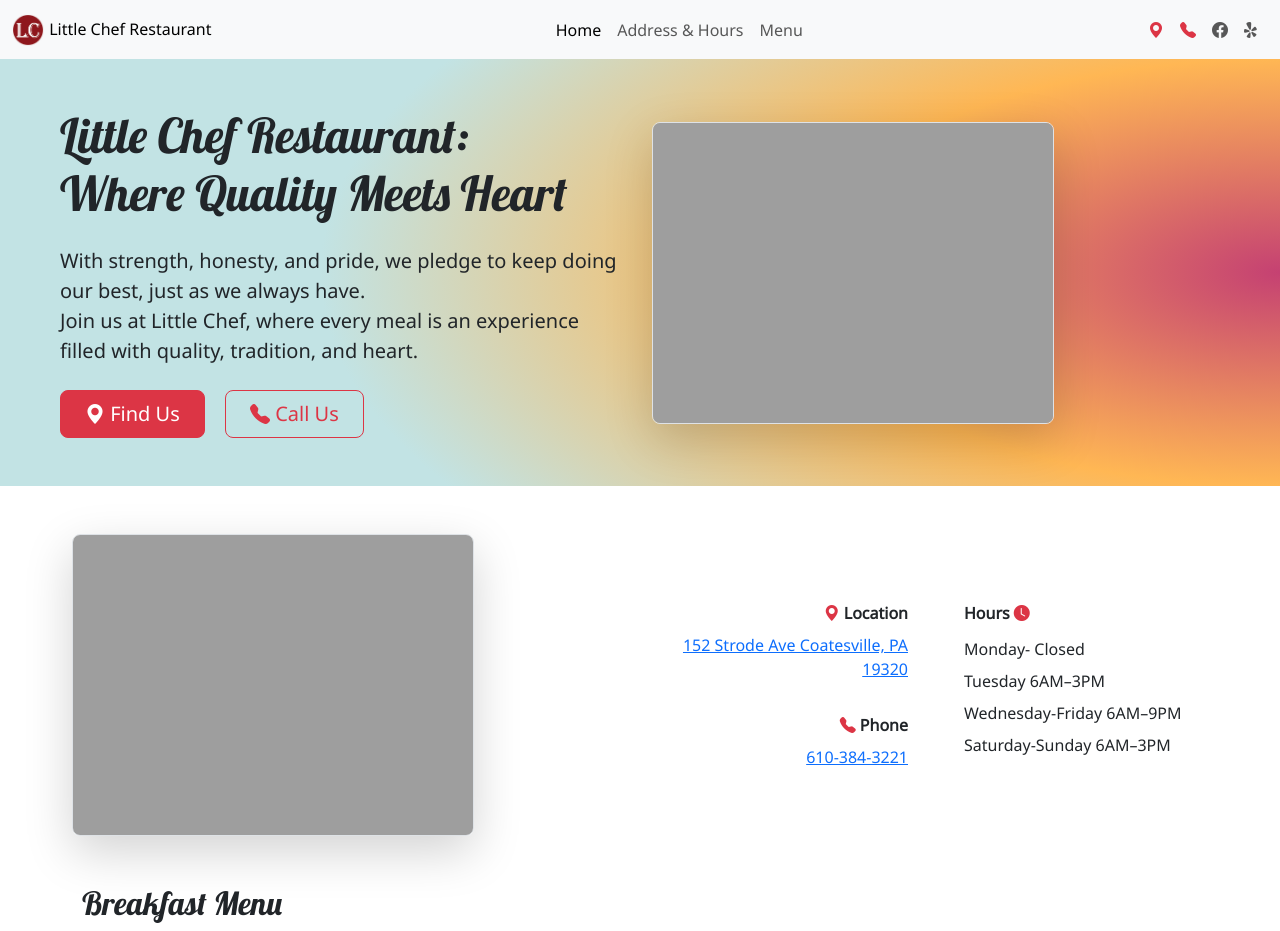
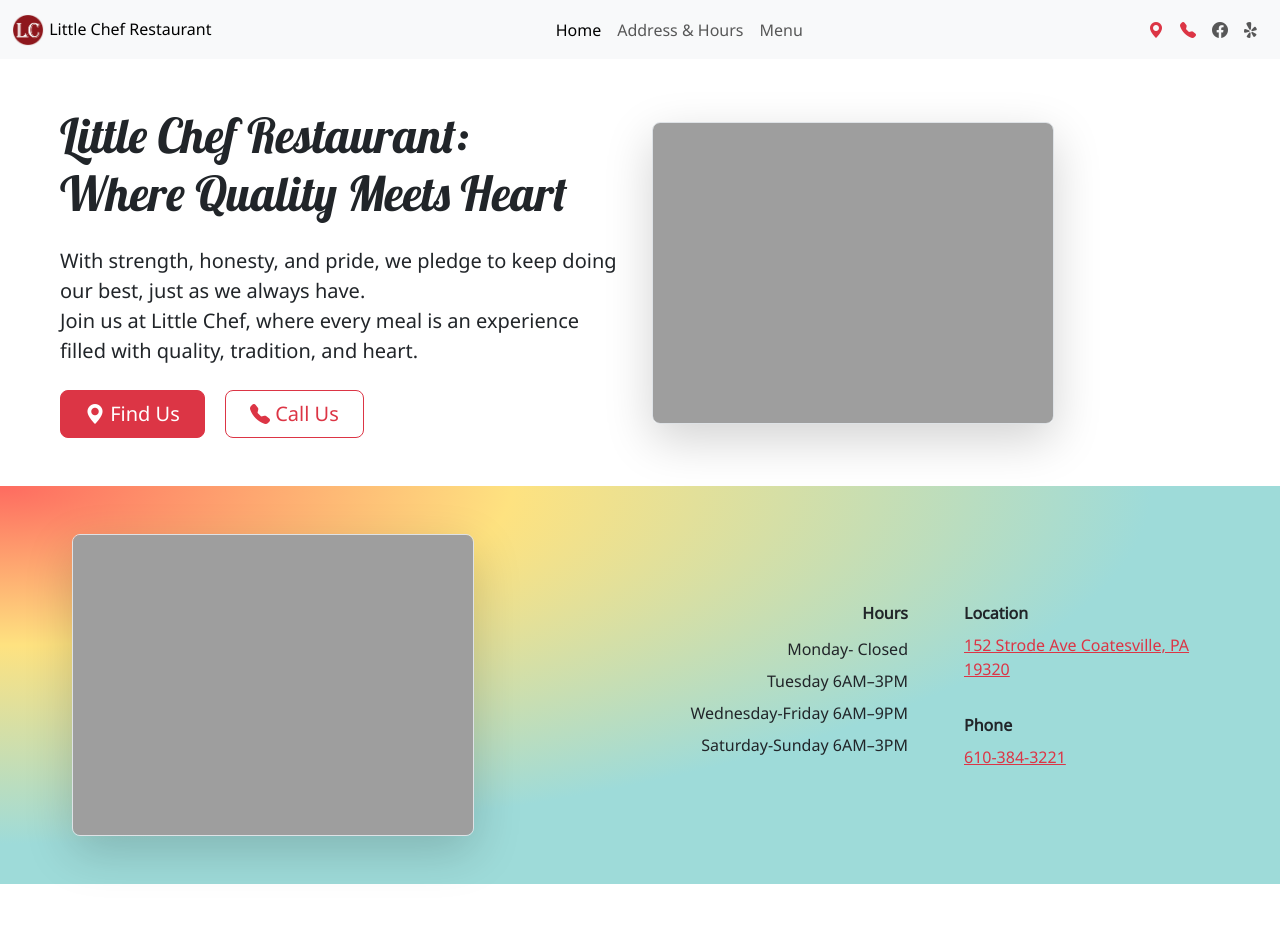
Before and after one commit to dev-creative-studio-llc/little-chef, a Jekyll site: the page built from index.html, in a window 1280 px wide and 1400 px high. Shown: the top 931 px of the window. Built offline with Jekyll 4.4.1, drawn with Linux system fonts in a browser that asks for light colours; some of the changed text lies outside the part shown.

Commit message:
updating gradient container, started working on menu layout.

```diff
--- a/_sass/base.scss
+++ b/_sass/base.scss
@@ -13,10 +13,10 @@
 }
 
 @media (min-width: 992px) {
-  .hero-gradient-lg {
+  .container-gradient-lg {
     background-size: 100% 100%;
     background-position: 0px 0px;
-    background-image: radial-gradient(75% 100% at 100% 50%, #C54172 0%, #FFB754 50%, #C2E3E4 100%) !important;
+    background-image: radial-gradient(100% 100% at 0% 0%, #FE6B60 0%, #FEE280 40%, #9EDBD9FF 90%) !important;
   }
 }
 
@@ -24,9 +24,9 @@
 
 
 @media (min-width: 768px) {
-  .hero-gradient-md {
+  .container-gradient-md {
     background-size: 100% 100%;
-background-position: 0px 0px;
-background-image: radial-gradient(100% 50% at 50% 0%, #C54172 0%, #FFB754 50%, #C2E3E4 100%);
+    background-position: 0px 0px;
+    background-image: radial-gradient(100% 100% at 0% 0%, #FE6B60 0%, #FEE280 40%, #9EDBD9FF 90%);
   }
 }
--- a/index.html
+++ b/index.html
@@ -2,7 +2,7 @@
 layout: default
 ---
 <div class="container-fluid">
-    <div class="row row-cols-md-1 row-cols-lg-2 p-5 align-items-center hero-gradient-md hero-gradient-lg">
+    <div class="row row-cols-md-1 row-cols-lg-2 p-5 align-items-center">
         <div class="col text-md-center text-lg-start">
             <h1 class="card-title display-5 mb-4">Little Chef Restaurant:<br>Where Quality Meets Heart</h1>
             <p class="card-text fs-5 mb-4">With strength, honesty, and pride, we pledge to keep doing
@@ -21,7 +21,7 @@
     </div>
 </div>
 <div class="container-fluid">
-    <div id="details" class="row row-cols-md-1 row-cols-lg-2 p-5 align-items-center">
+    <div id="details" class="row row-cols-md-1 row-cols-lg-2 p-5 align-items-center container-gradient-md container-gradient-lg">
         <div class="col d-md-none d-lg-block">
             <div class="container">
                 <img src="{{ site.baseurl }}/assets/img/banner2.png" class="img-fluid border rounded-3 shadow-lg"
@@ -31,30 +31,30 @@
         <div class="col">
             <div class="row row-cols-2">
                 <div class="col">
-                    <div class="card h-100 border border-0 text-end">
+                    <div class="card h-100 border border-0 text-end bg-transparent">
                         <div class="card-body">
-                            <p class="card-title fw-semibold"><i class="bi bi-geo-alt-fill text-danger"></i> Location
-                            </p>
-                            <a class="card-link" href="https://goo.gl/maps/79WqFn2AeFe1pQdy9">152 Strode Ave
-                                Coatesville, PA 19320</a>
-                        </div>
-                        <div class="card-body">
-                            <p class="card-title fw-semibold"><i class="bi bi-telephone-fill text-danger"></i> Phone</p>
-                            <a class="card-link" href="tel:+16103843221">
-                                610-384-3221
-                            </a>
-                        </div>
-                    </div>
-                </div>
-                <div class="col">
-                    <div class="card h-100 border border-0">
-                        <div class="card-body">
-                            <p class="card-title fw-semibold">Hours <i class="bi bi-clock-fill text-danger"></i></p>
+                            <p class="card-title fw-semibold">Hours</p>
                             <p class="card-text lh-lg">
                                 Monday- Closed<br>
                                 Tuesday 6AM–3PM<br>
                                 Wednesday-Friday 6AM–9PM<br>
                                 Saturday-Sunday 6AM–3PM</p>
+                        </div>
+
+                    </div>
+                </div>
+                <div class="col">
+                    <div class="card h-100 border border-0 bg-transparent">
+                        <div class="card-body">
+                            <p class="card-title fw-semibold">Location</p>
+                            <a class="card-link link-danger" href="https://goo.gl/maps/79WqFn2AeFe1pQdy9">152 Strode Ave
+                                Coatesville, PA 19320</a>
+                        </div>
+                        <div class="card-body">
+                            <p class="card-title fw-semibold">Phone</p>
+                            <a class="card-link link-danger" href="tel:+16103843221">
+                                610-384-3221
+                            </a>
                         </div>
                     </div>
                 </div>
@@ -62,7 +62,22 @@
         </div>
     </div>
 </div>
-<div class="container">
+<div class="container-fluid">
+    <div id="menus" class="row row-cols-md-1 p-5 align-items-start">
+        <div class="col">
+            <ul class="nav nav-tabs">
+                {% for menu in site.data.menus %}
+                <li class="nav-item">
+                    {% if forloop.first %}
+                    <a class="nav-link active" aria-current="page" href="#menus">{{menu.name}}</a>
+                    {% else %}
+                    <a class="nav-link" aria-current="page" href="#menus">{{menu.name}}</a>
+                    {% endif %}
+                </li>
+                {% endfor %}
+            </ul>
+        </div>
+    </div>
     <!-- Breakfast Menu -->
     <div class="menu-section">
         <h2>Breakfast Menu</h2>
```
Also changed, not shown: _data/menus.json (added, +30 -0 lines). Lines whose indentation alone changed are shown as unchanged.
